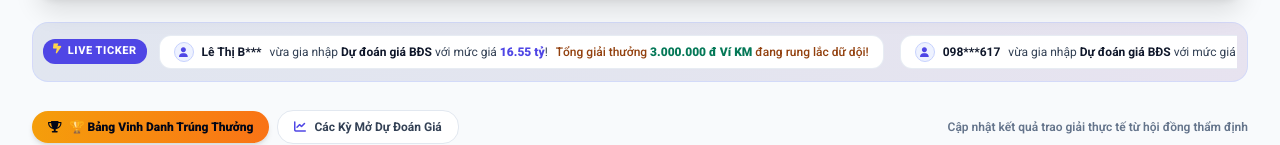
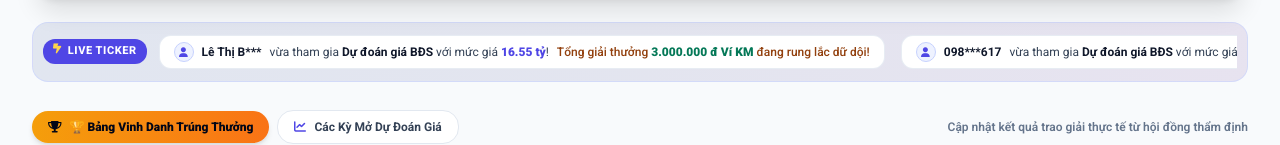
Before and after one commit to tranvureview-ops/bds-realestate, a Next.js app: page /trung-tam-phan-thuong/du-doan-gia-bds in a window 1280 px wide. Shown: the part 524-669 px from the top of the page. Built offline with nearby package versions, Linux system fonts and the light colour scheme; no server answers; the database is empty; a web font is replaced by a local one.

Commit message:
fix: change ticker text from 'vừa gia nhập' to 'vừa tham gia'

```diff
--- a/src/views/PricePredictionPage.jsx
+++ b/src/views/PricePredictionPage.jsx
@@ -630,7 +630,7 @@ export default function PricePredictionPage({ projectSlug = null }) {
                   <i className="fa-solid fa-user"></i>
                 </div>
                 <span className="font-bold text-slate-900">{evt.userName}</span>
-                <span>vừa gia nhập <strong className="text-slate-900 font-bold">Dự đoán giá BĐS</strong> với mức giá <strong className="text-indigo-600 font-mono font-black">{evt.price} tỷ</strong>!</span>
+                <span>vừa tham gia <strong className="text-slate-900 font-bold">Dự đoán giá BĐS</strong> với mức giá <strong className="text-indigo-600 font-mono font-black">{evt.price} tỷ</strong>!</span>
                 <span className="text-amber-800 font-medium">Tổng giải thưởng <strong className="text-emerald-700 font-mono font-black">{evt.totalPrize || '2.000.000 đ Ví KM'}</strong> đang rung lắc dữ dội!</span>
               </div>
             ))}
```
